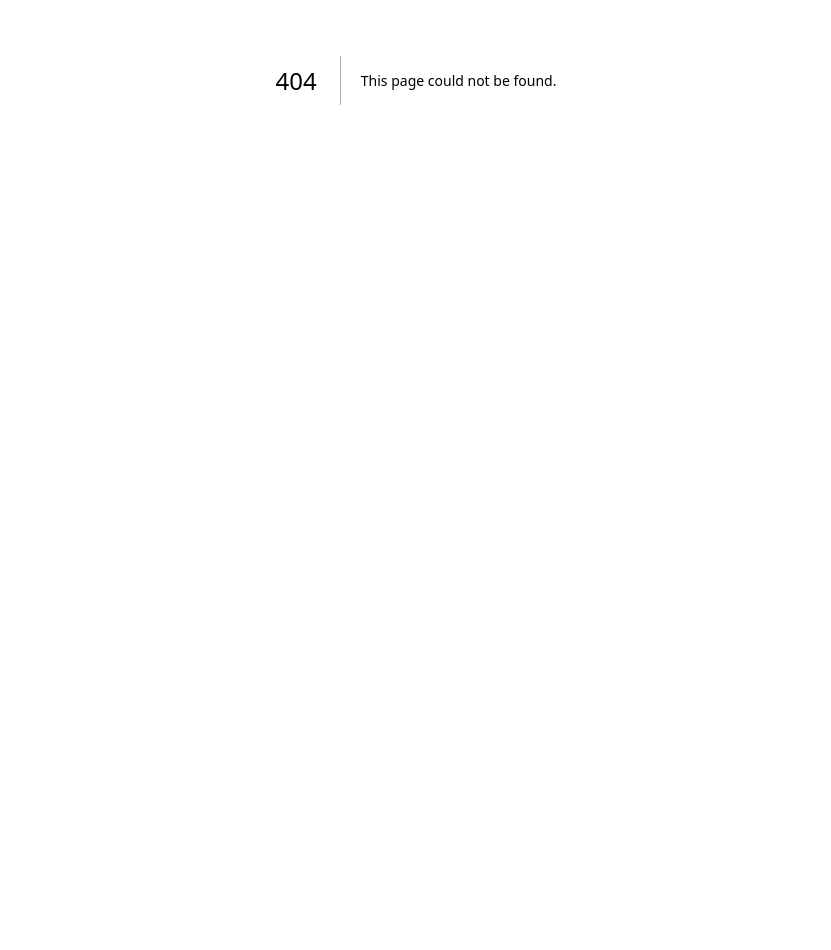
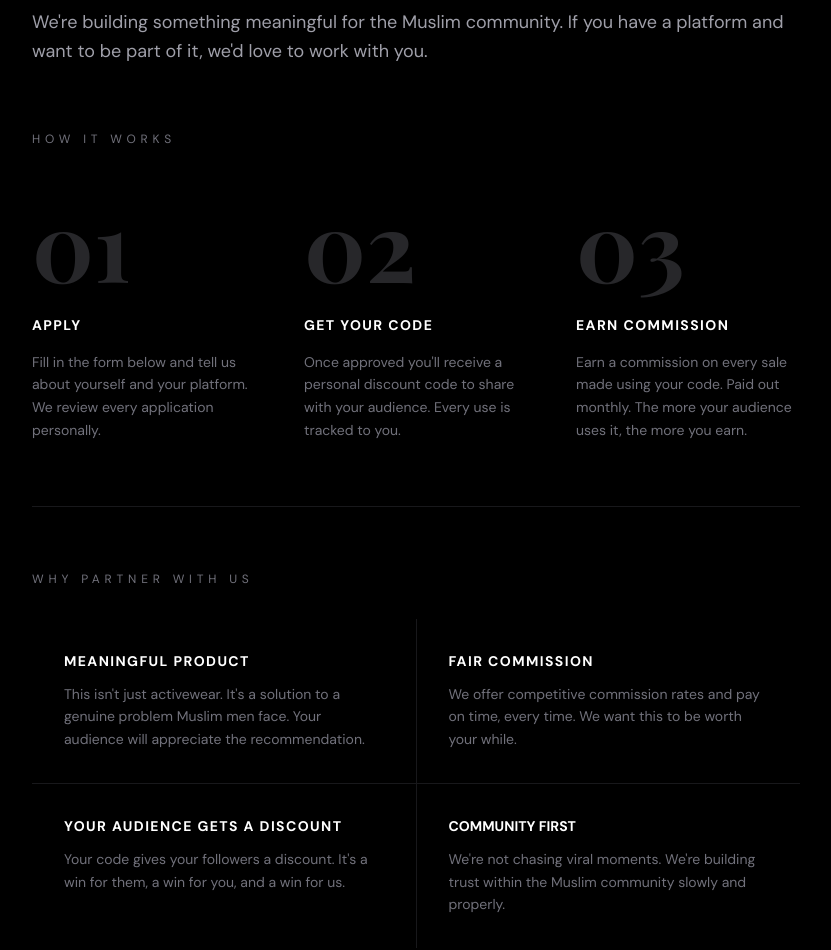
Before and after one commit to RazzleAI212/awrah-co, a Next.js app: page /affiliate in a window 1280 px wide. Before the commit this address had no page. Shown: the part 320-1270 px from the top of the page, without its empty margins (224-1055 px from the left). Before the commit the page ends 800 px from the top, so only its background shows below. Built offline with nearby package versions, Linux system fonts and the light colour scheme.

Commit message:
add affiliate page, discount codes

```diff
--- /dev/null
+++ b/app/affiliate/page.js
@@ -0,0 +1,97 @@
+import Navbar from "../components/Navbar"
+import Footer from "../components/Footer"
+import Link from "next/link"
+
+export default function Affiliate() {
+  return (
+    <main className="min-h-screen bg-black">
+      <Navbar />
+      <section className="pt-48 pb-32 px-6">
+        <div className="max-w-3xl mx-auto">
+          <p className="text-zinc-500 text-xs tracking-[0.4em] uppercase mb-6">Work With Us</p>
+          <h1 className="text-white text-5xl md:text-7xl font-bold font-serif tracking-tight mb-6">
+            Become an Affiliate.
+          </h1>
+          <p className="text-zinc-400 text-lg leading-relaxed mb-16">
+            We're building something meaningful for the Muslim community. If you have a platform and want to be part of it, we'd love to work with you.
+          </p>
+
+          {/* How it works */}
+          <div className="mb-16 pb-16 border-b border-zinc-900">
+            <p className="text-zinc-500 text-xs tracking-[0.4em] uppercase mb-12">How It Works</p>
+            <div className="grid md:grid-cols-3 gap-12">
+              <div className="group">
+                <p className="text-zinc-800 text-8xl font-bold font-serif mb-6 group-hover:text-zinc-700 transition-colors">01</p>
+                <h3 className="text-white text-sm font-bold tracking-widest uppercase mb-4">Apply</h3>
+                <p className="text-zinc-500 text-sm leading-relaxed">
+                  Fill in the form below and tell us about yourself and your platform. We review every application personally.
+                </p>
+              </div>
+              <div className="group">
+                <p className="text-zinc-800 text-8xl font-bold font-serif mb-6 group-hover:text-zinc-700 transition-colors">02</p>
+                <h3 className="text-white text-sm font-bold tracking-widest uppercase mb-4">Get Your Code</h3>
+                <p className="text-zinc-500 text-sm leading-relaxed">
+                  Once approved you'll receive a personal discount code to share with your audience. Every use is tracked to you.
+                </p>
+              </div>
+              <div className="group">
+                <p className="text-zinc-800 text-8xl font-bold font-serif mb-6 group-hover:text-zinc-700 transition-colors">03</p>
+                <h3 className="text-white text-sm font-bold tracking-widest uppercase mb-4">Earn Commission</h3>
+                <p className="text-zinc-500 text-sm leading-relaxed">
+                  Earn a commission on every sale made using your code. Paid out monthly. The more your audience uses it, the more you earn.
+                </p>
+              </div>
+            </div>
+          </div>
+
+          {/* Why partner */}
+          <div className="mb-16 pb-16 border-b border-zinc-900">
+            <p className="text-zinc-500 text-xs tracking-[0.4em] uppercase mb-8">Why Partner With Us</p>
+            <div className="grid md:grid-cols-2 gap-px bg-zinc-900">
+              <div className="bg-black p-8">
+                <h3 className="text-white text-sm font-bold tracking-widest uppercase mb-3">Meaningful Product</h3>
+                <p className="text-zinc-500 text-sm leading-relaxed">
+                  This isn't just activewear. It's a solution to a genuine problem Muslim men face. Your audience will appreciate the recommendation.
+                </p>
+              </div>
+              <div className="bg-black p-8">
+                <h3 className="text-white text-sm font-bold tracking-widest uppercase mb-3">Fair Commission</h3>
+                <p className="text-zinc-500 text-sm leading-relaxed">
+                  We offer competitive commission rates and pay on time, every time. We want this to be worth your while.
+                </p>
+              </div>
+              <div className="bg-black p-8">
+                <h3 className="text-white text-sm font-bold tracking-widest uppercase mb-3">Your Audience Gets a Discount</h3>
+                <p className="text-zinc-500 text-sm leading-relaxed">
+                  Your code gives your followers a discount. It's a win for them, a win for you, and a win for us.
+                </p>
+              </div>
+              <div className="bg-black p-8">
+                <h3 className="text-white text-sm font-bold tracking-widets uppercase mb-3">Community First</h3>
+                <p className="text-zinc-500 text-sm leading-relaxed">
+                  We're not chasing viral moments. We're building trust within the Muslim community slowly and properly.
+                </p>
+              </div>
+            </div>
+          </div>
+
+          {/* Apply section */}
+          <div>
+            <p className="text-zinc-500 text-xs tracking-[0.4em] uppercase mb-8">Apply to Partner</p>
+            <p className="text-zinc-400 text-sm leading-relaxed mb-8">
+              Fill in the form below or reach out directly at <span className="text-white">partnerships@awrahco.com</span>. We'll get back to you within a few days.
+            </p>
+            <Link
+              href="/contact"
+              className="bg-white text-black text-sm font-bold tracking-widest uppercase px-10 py-4 hover:bg-zinc-200 transition-colors inline-block"
+            >
+              Get in Touch
+            </Link>
+          </div>
+
+        </div>
+      </section>
+      <Footer />
+    </main>
+  )
+}
--- a/app/components/Footer.js
+++ b/app/components/Footer.js
@@ -72,6 +72,11 @@ export default function Footer() {
     Contact Us
   </Link>
 </li>
+<li>
+  <Link href="/affiliate" className="text-zinc-400 text-xs hover:text-white transition-colors">
+    Become an Affiliate
+  </Link>
+</li>
     <li>
       <Link href="/returns" className="text-zinc-400 text-xs hover:text-white transition-colors">
         Returns Policy
```
